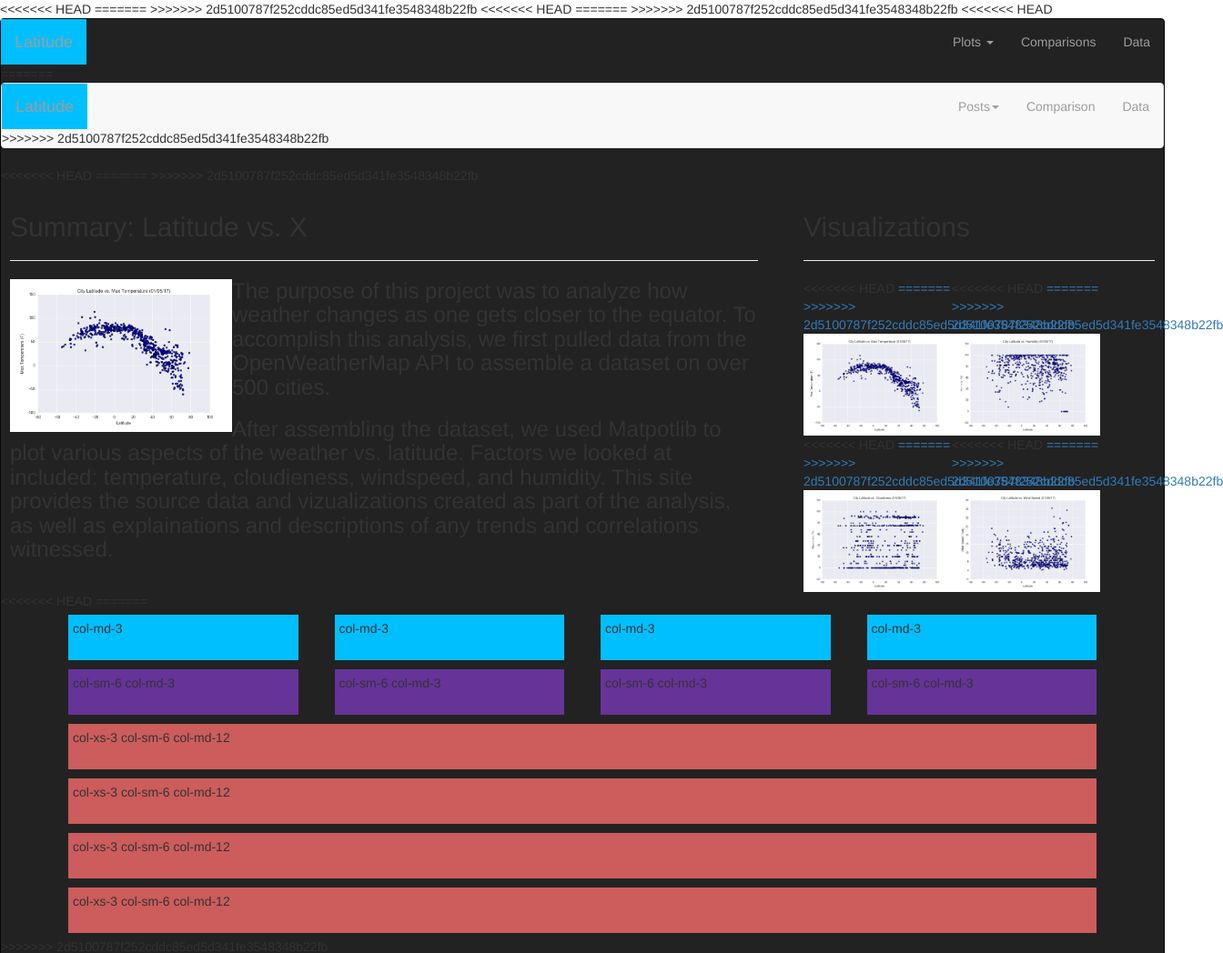
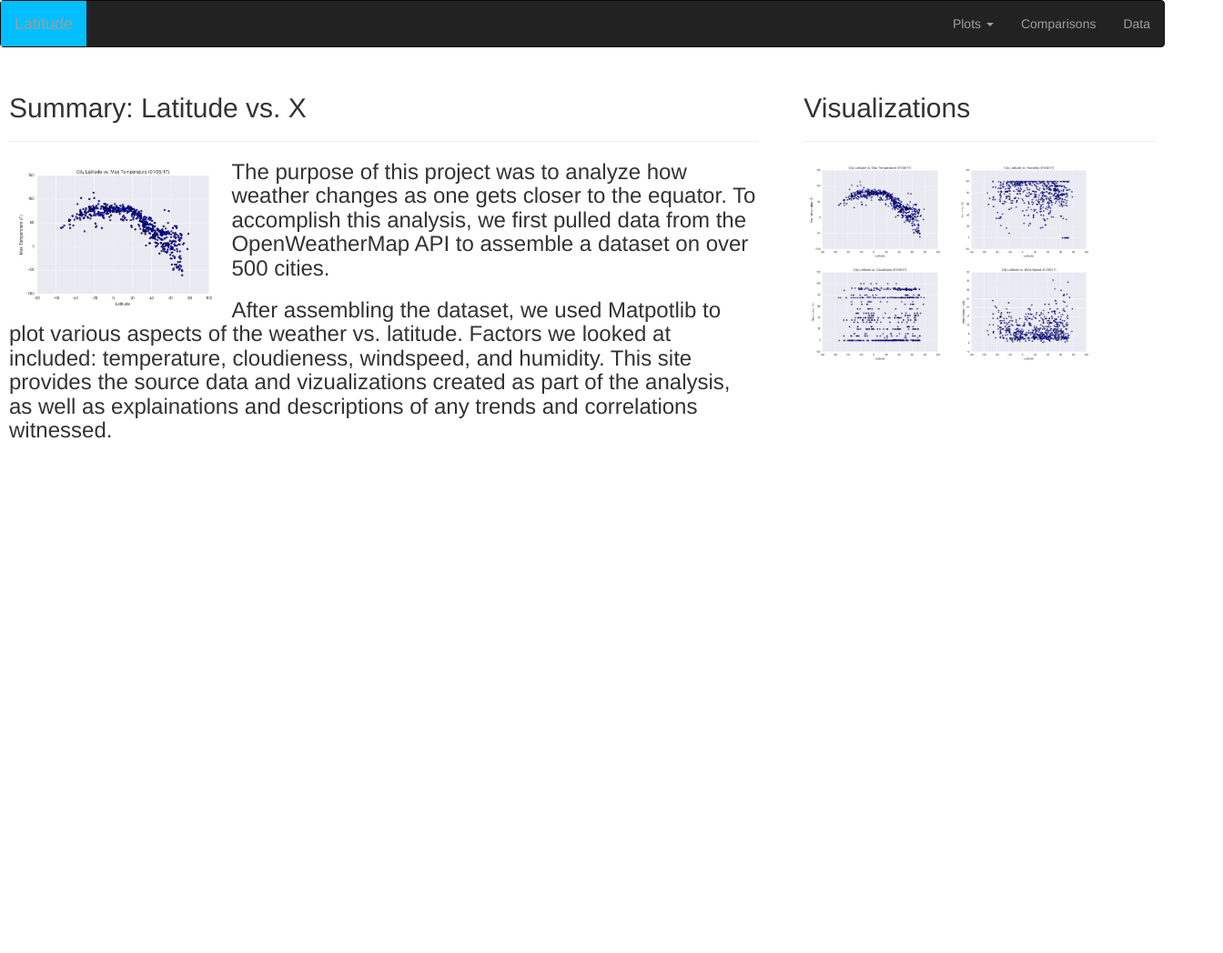
Before and after one commit to DavidCr99/DavidCr99.github.io, a plain HTML site: page Weather_Data_Webpage/index.html in a window 1280 px wide. Shown: the top 1048 px of the page at 91% size, 1344 px wide, since content can reach past the window. After the commit the page ends 800 px from the top, so only its background shows below. Drawn offline with nearby package versions, Linux system fonts and the light colour scheme.

Commit message:
SMALL CHANGES

```diff
--- a/Weather_Data_Webpage/index.html
+++ b/Weather_Data_Webpage/index.html
@@ -1,7 +1,4 @@
-<<<<<<< HEAD
 <!DOCTYPE html>
-=======
->>>>>>> 2d5100787f252cddc85ed5d341fe3548348b22fb
 <html lang="en">
 
 <head>
@@ -13,17 +10,13 @@
   <!-- Bring in our bootstrap stylesheet -->
   <link rel="stylesheet" href="https://maxcdn.bootstrapcdn.com/bootstrap/3.3.7/css/bootstrap.min.css" integrity="sha384-BVYiiSIFeK1dGmJRAkycuHAHRg32OmUcww7on3RYdg4Va+PmSTsz/K68vbdEjh4u" crossorigin="anonymous">
   <!-- now we reference our own CSS stylesheet for additional changes -->
-<<<<<<< HEAD
   <script src="https://ajax.googleapis.com/ajax/libs/jquery/3.3.1/jquery.min.js"></script>
   <script src="https://maxcdn.bootstrapcdn.com/bootstrap/3.3.7/js/bootstrap.min.js"></script>
-=======
->>>>>>> 2d5100787f252cddc85ed5d341fe3548348b22fb
   <link rel="stylesheet" href="style.css">
 </head>
 
 <body>
 
-<<<<<<< HEAD
   <nav class="navbar navbar-inverse">
     <div class="container-fluid">
       <div class="navbar-header">
@@ -49,43 +42,6 @@
       </ul>
 
     </div>
-=======
-
-
-
-
-  <nav class="navbar navbar-default"> <!-- This is the navbar at the top -->
-    <div class="container-fluid">
-      <div class="navbar-header">
-        <button type="button" class="navbar-toggle collapsed" data-toggle="collapse" data-target="#bs-example-navbar-collapse-1" aria-expanded="false">
-        <span class="sr-only">Toggle navigation</span>
-        <span class="icon-bar"></span>
-        <span class="icon-bar"></span>
-        <span class="icon-bar"></span>
-      </button>
-        <a class="navbar-brand" href="#">Latitude</a>
-      </div>
-
-
-        <ul class="nav navbar-nav navbar-right">
-          <li class="dropdown">
-            <a href="#" class="dropdown-toggle" data-toggle="dropdown" role="button" aria-haspopup="false" aria-expanded="false">Posts<span class="caret"></span></a>
-            <ul class="dropdown-menu">
-              <li><a href="#">Action</a></li>
-              <li><a href="#">Another action</a></li>
-              <li><a href="#">Something else here</a></li>
-              <li role="separator" class="divider"></li>
-              <li><a href="#">Separated link</a></li>
-            </ul>
-          </li>
-          <li><a target="_blank" href="comparisons.html">Comparison</a></li>
-          <li><a href="#">Data</a></li>
-        </ul>
-      </div>
-      <!-- /.navbar-collapse -->
-    </div>
-    <!-- /.container-fluid -->
->>>>>>> 2d5100787f252cddc85ed5d341fe3548348b22fb
   </nav>
 
 
@@ -93,11 +49,8 @@
 
 
 
-<<<<<<< HEAD
 
 
-=======
->>>>>>> 2d5100787f252cddc85ed5d341fe3548348b22fb
 <div class="row">
   <!--First Column in this Row-->
   <div class="col-xs-12 col-sm-12 col-md-8">
@@ -123,43 +76,27 @@
       <hr>
 
         <article class="row col-xs-3 col-sm-3 col-md-6">
-<<<<<<< HEAD
           <a target="_blank" href="viz1.html">
-=======
-          <a target="_blank" href="Resources/images/Fig1.png">
->>>>>>> 2d5100787f252cddc85ed5d341fe3548348b22fb
             <img class ="viz" src="Resources/images/Fig1.png" alt="Cloudy Map">
           </a>
         </article>
 
         <article class="row col-xs-3 col-sm-3 col-md-6">
-<<<<<<< HEAD
           <a target="_blank" href="viz2.html">
-=======
-          <a target="_blank" href="Resources/images/Fig2.png">
->>>>>>> 2d5100787f252cddc85ed5d341fe3548348b22fb
             <img class ="viz" src="Resources/images/Fig2.png" alt="Humidity Map">
           </a>
         </article>
 
 
         <article class="row col-xs-3 col-sm-3 col-md-6">
-<<<<<<< HEAD
           <a target="_blank" href="viz3.html">
-=======
-          <a target="_blank" href="Resources/images/Fig3.png">
->>>>>>> 2d5100787f252cddc85ed5d341fe3548348b22fb
             <img class ="viz" src="Resources/images/Fig3.png" alt="Tempurature Map">
           </a>
         </article>
 
         <!-- an example using figure/ficaption -->
         <article class="row col-xs-3 col-sm-3 col-md-6">
-<<<<<<< HEAD
           <a target="_blank" href="viz4.html">
-=======
-          <a target="_blank" href="Resources/images/Fig4.png">
->>>>>>> 2d5100787f252cddc85ed5d341fe3548348b22fb
             <img class ="viz" src="Resources/images/Fig4.png" alt="Wind Map">
           </a>
         </article>
@@ -171,92 +108,5 @@
 
 
 
-<<<<<<< HEAD
-=======
-
-
-
-  <!-- ###1
-    this is some code from one of our activities that originally displays all the displays all the  -->
-
-
-
-
-  <!-- ###2
-    This section of code is demonstrates how to columns that change based on screen width -->
-  <div class="container">
-    <!--Normally these medium columns go full wide on small screen sizes-->
-    <div class="row">
-
-      <div class="col-md-3">
-        <div class="box skyblue">col-md-3</div>
-      </div>
-
-      <div class="col-md-3">
-        <div class="box skyblue">col-md-3</div>
-      </div>
-
-      <div class="col-md-3">
-        <div class="box skyblue">col-md-3</div>
-      </div>
-
-      <div class="col-md-3">
-        <div class="box skyblue">col-md-3</div>
-      </div>
-
-    </div>
-
-    <!--These col-md-3 columns go half wide when on a small screen-->
-    <div class="row">
-
-      <div class="col-sm-6 col-md-3">
-        <div class="box purple">col-sm-6 col-md-3</div>
-      </div>
-
-      <div class="col-sm-6 col-md-3">
-        <div class="box purple">col-sm-6 col-md-3</div>
-      </div>
-
-      <div class="col-sm-6 col-md-3">
-        <div class="box purple">col-sm-6 col-md-3</div>
-      </div>
-
-      <div class="col-sm-6 col-md-3">
-        <div class="box purple">col-sm-6 col-md-3</div>
-      </div>
-
-    </div>
-    <!--These are full wide on a medium screen, half wide on a small screen, 1/4 wide on an extra small screen-->
-    <div class="row">
-
-      <div class="col-xs-3 col-sm-6 col-md-12">
-        <div class="box red">col-xs-3 col-sm-6 col-md-12</div>
-      </div>
-
-      <div class="col-xs-3 col-sm-6 col-md-12">
-        <div class="box red">col-xs-3 col-sm-6 col-md-12</div>
-      </div>
-
-      <div class="col-xs-3 col-sm-6 col-md-12">
-        <div class="box red">col-xs-3 col-sm-6 col-md-12</div>
-      </div>
-
-      <div class="col-xs-3 col-sm-6 col-md-12">
-        <div class="box red">col-xs-3 col-sm-6 col-md-12</div>
-      </div>
-
-    </div>
-    <!-- End ###2  -->
-  </div>
-
-</body>
-
-
-
-
-
-
-
->>>>>>> 2d5100787f252cddc85ed5d341fe3548348b22fb
 </body>
 </html>
--- a/Weather_Data_Webpage/style.css
+++ b/Weather_Data_Webpage/style.css
@@ -3,11 +3,7 @@
   min-height: 50px;
   padding: 5px;
   margin: 5px;
-<<<<<<< HEAD
   font-weight: 300;
-=======
-  font-weight: 800;
->>>>>>> 2d5100787f252cddc85ed5d341fe3548348b22fb
 }
 
 .skyblue {
```
Also changed, not shown: Weather_Data_Webpage/comparisons.html (renamed from Weather_Data_Webpage/viz1.html, +11 -31 lines), Weather_Data_Webpage/landingDescription.txt, 1 other file.
